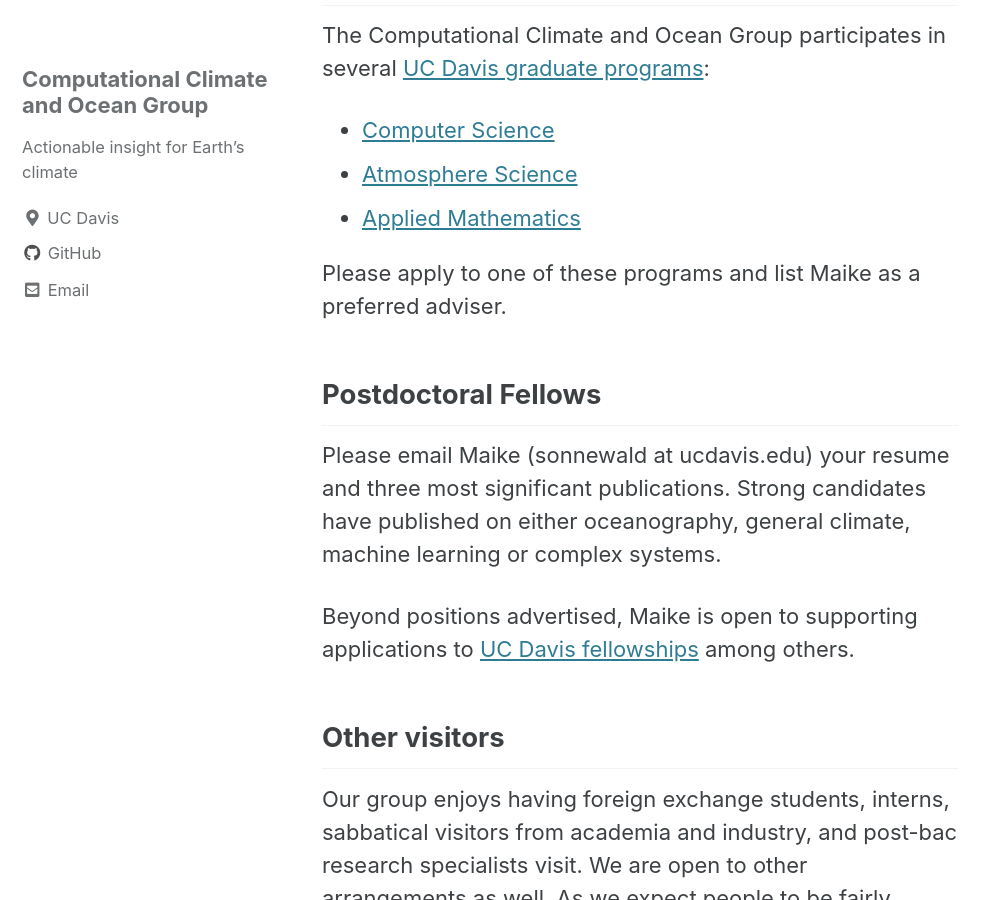
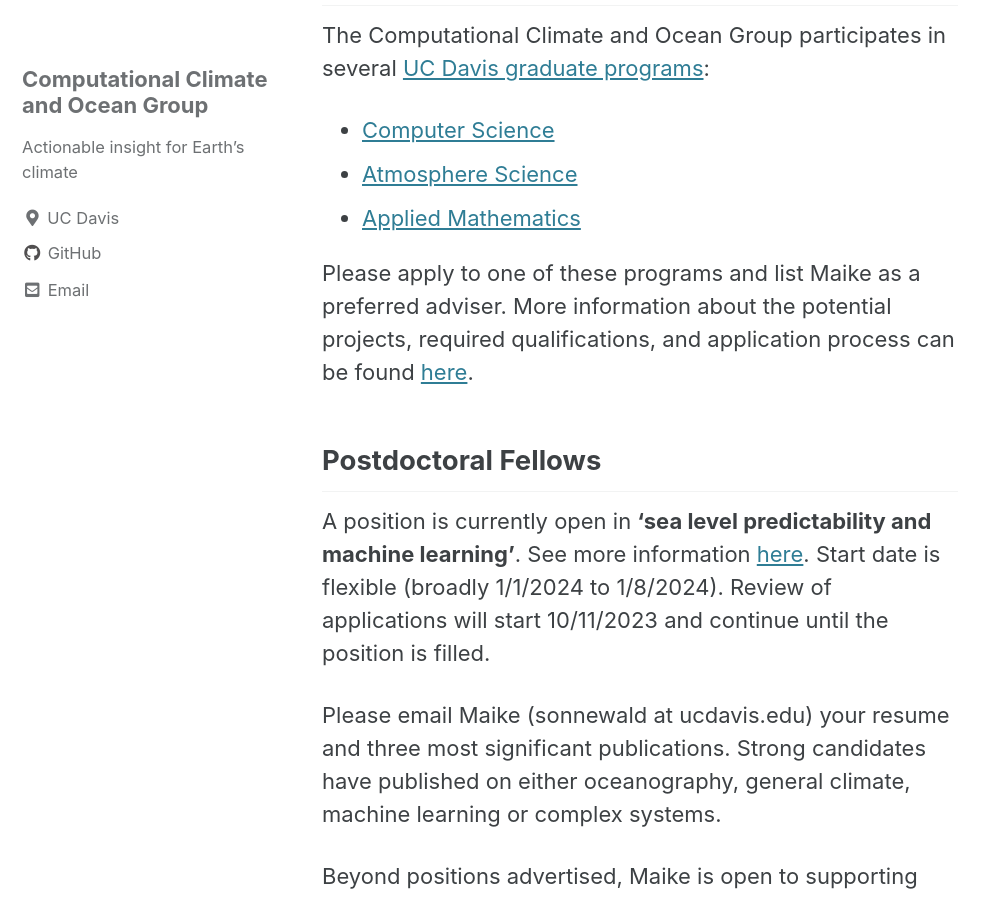
Before and after one commit to CompClimate/ccog.github.io, a Jekyll site: the page built from _pages/join.md, in a window 1280 px wide and 900 px high, scrolled down 828 px. Shown: the whole window, without its empty margins (0-998 px from the left). Built offline with Jekyll 4.4.1, drawn with Linux system fonts in a browser that asks for light colours; cached includes are drawn as plain includes.

Commit message:
Update join.md update with ad

```diff
--- a/_pages/join.md
+++ b/_pages/join.md
@@ -22,10 +22,12 @@
 - [Atmosphere Science](https://grad.ucdavis.edu/programs/gatm)
 - [Applied Mathematics](https://grad.ucdavis.edu/programs/gapm)
 
-Please apply to one of these programs and list Maike as a preferred adviser.
+Please apply to one of these programs and list Maike as a preferred adviser. More information about the potential projects, required qualifications, and application process can be found [here](https://compclimate.github.io/ccog.github.io/assets/papers/PhD_CCOG.pdf).
 
 
 ## Postdoctoral Fellows
+
+A position is currently open in **‘sea level predictability and machine learning’**. See more information [here](https://docs.google.com/forms/d/e/1FAIpQLSd911Ovi26Cb1Y_VKKdTPH9xWa7ePPejppD5aN1rE4HXN03tA/viewform). Start date is flexible (broadly 1/1/2024 to 1/8/2024). Review of applications will start 10/11/2023 and continue until the position is filled.
 
 Please email Maike (sonnewald at ucdavis.edu) your resume and three most significant publications. Strong candidates have published on either oceanography, general climate, machine learning or complex systems.
 
```
